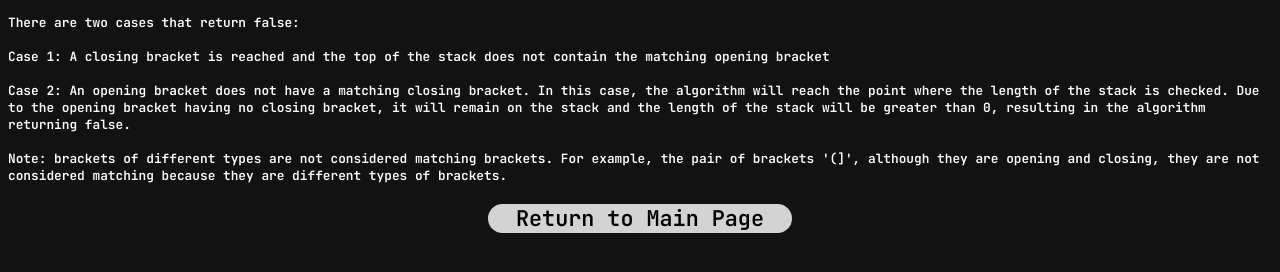
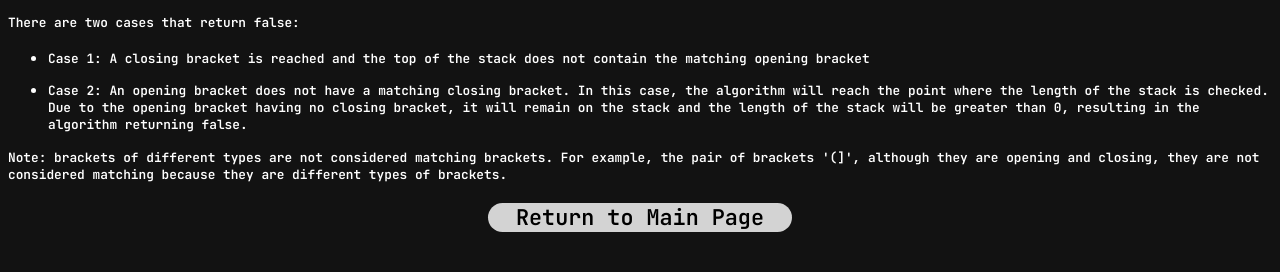
Before and after one commit to towel-cool/Bracket-Validator-Visualizer, a plain HTML site: page help.html in a window 1280 px wide. Shown: the part 282-554 px from the top of the page. Drawn offline with Linux system fonts and the light colour scheme.

Commit message:
Fixed some styling issues

```diff
--- a/algo.js
+++ b/algo.js
@@ -112,6 +112,7 @@ else {
     document.getElementById("items").remove();
     let err = document.createElement("p");
     err.style.backgroundColor = "lightgray";
+    err.style.color = "black";
     err.innerHTML = "Invalid Input, Please Try Again";
     document.getElementById("headers").appendChild(err);
 }
--- a/help.html
+++ b/help.html
@@ -22,15 +22,20 @@
        <h1 class="header">When is false returned?</h1>
        <p>There are two cases that return false:
             <br>
-            <br>Case 1: A closing bracket is reached and the top of the stack does not contain the matching opening bracket
-            <br>
-            <br>Case 2: An opening bracket does not have a matching closing bracket. In this case, the algorithm will reach the point
-            where the length of the stack is checked. Due to the opening bracket having no closing bracket, it will remain on the stack
-            and the length of the stack will be greater than 0, resulting in the algorithm returning false.
-            <br>
-            <br>Note: brackets of different types are not considered matching brackets. For example, the pair of brackets '(]', although they are
-            opening and closing, they are not considered matching because they are different types of brackets.
-       </p>
+            <ul>
+                <li>
+                    <p>Case 1: A closing bracket is reached and the top of the stack does not contain the matching opening bracket</p>
+                </li>
+                <li>
+                    <p>Case 2: An opening bracket does not have a matching closing bracket. In this case, the algorithm will reach the point
+                                where the length of the stack is checked. Due to the opening bracket having no closing bracket, it will remain on the stack
+                                and the length of the stack will be greater than 0, resulting in the algorithm returning false.
+                    </p>
+                </li>
+            </ul>
+            <p>Note: brackets of different types are not considered matching brackets. For example, the pair of brackets '(]', although they are
+                opening and closing, they are not considered matching because they are different types of brackets.
+            </p>
        <a href="index.html" id="return">Return to Main Page</a>
     </body>
 </html>
```
